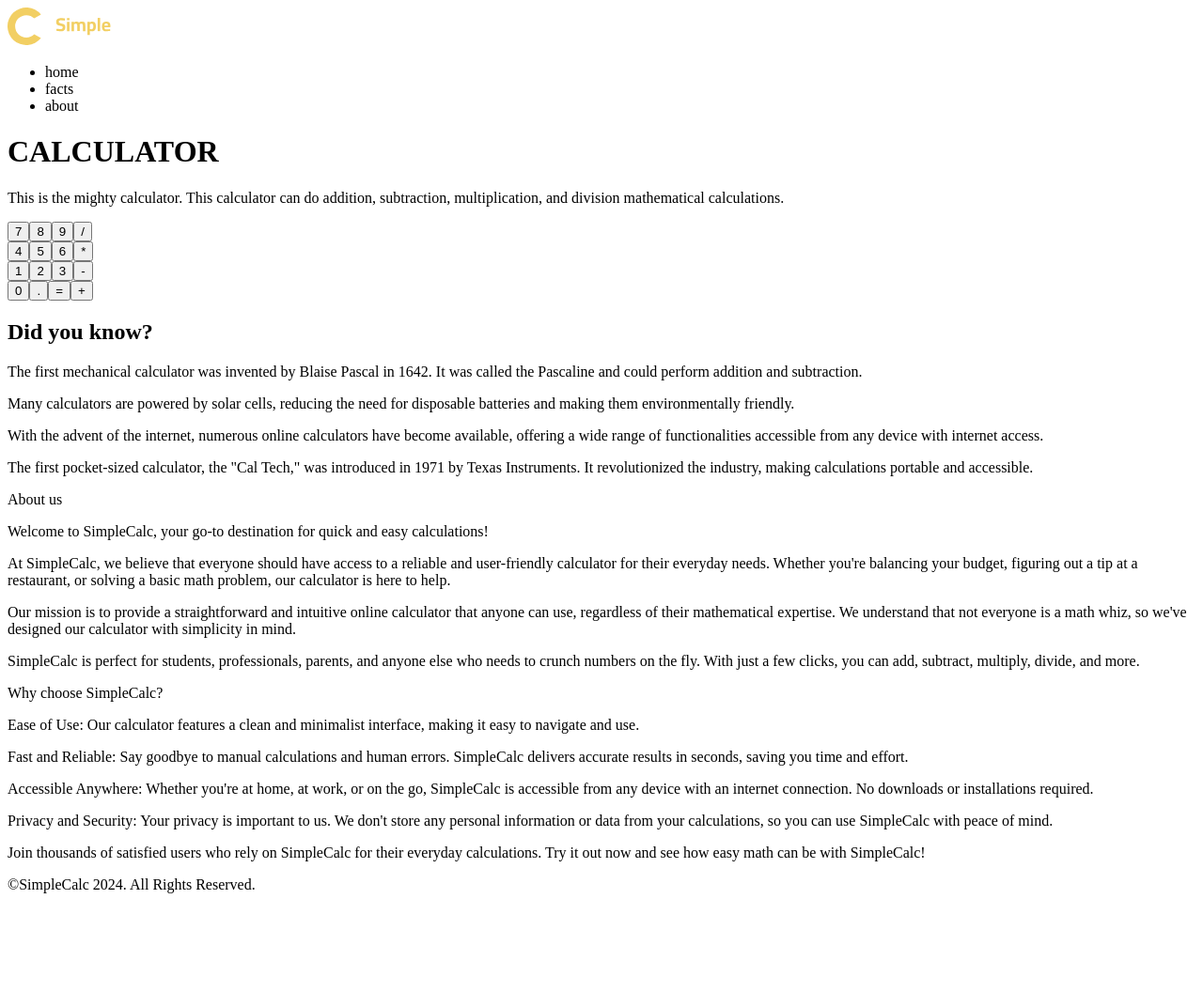
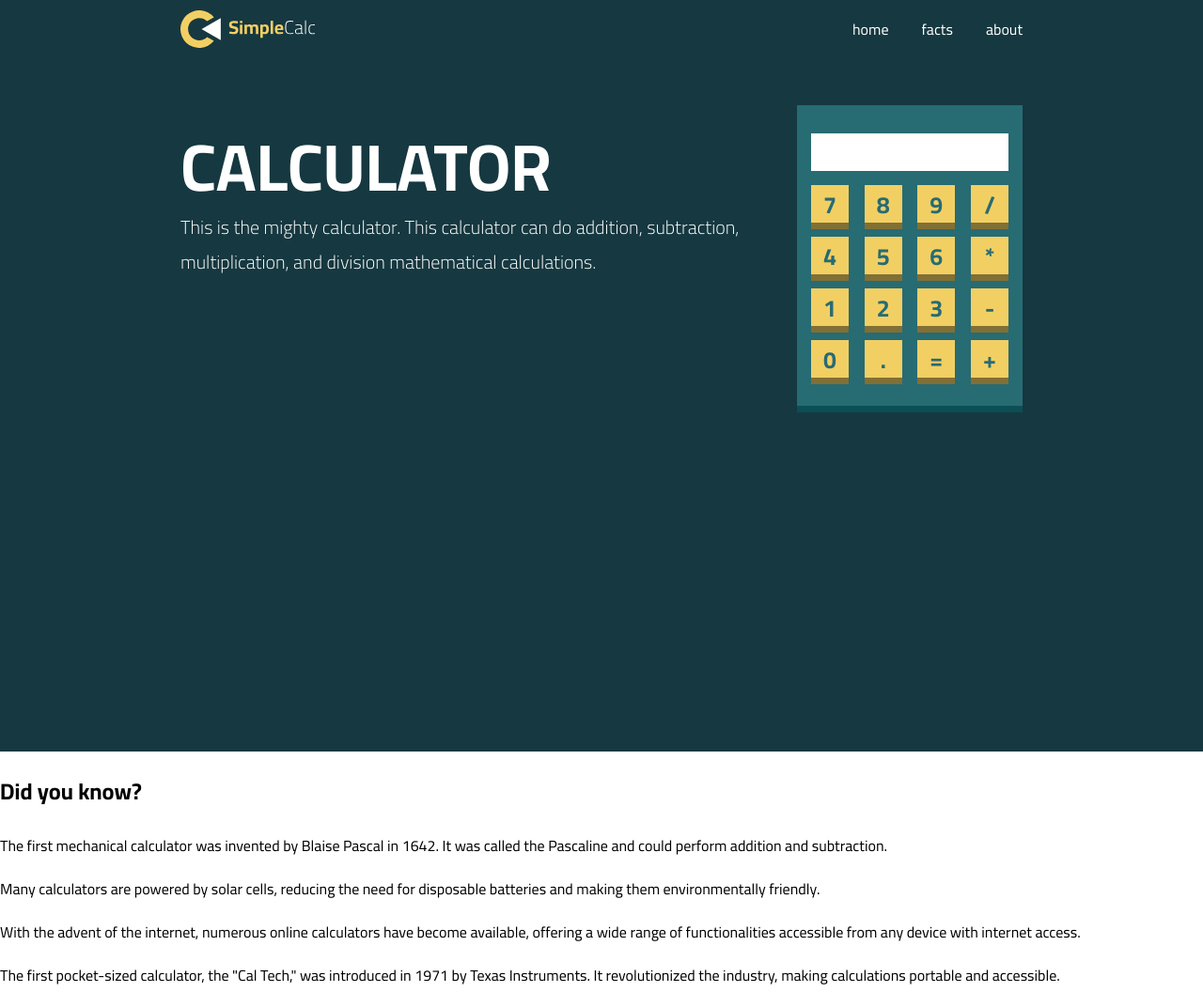
Before and after one commit to aymanema18/calculator, a plain HTML site: page index.html in a window 1280 px wide. Shown: the top 1056 px of the page at 94% size. Before the commit the page ends 967 px from the top, so only its background shows below. Drawn offline with Linux system fonts and the light colour scheme.

Commit message:
Create style file and style section 1

```diff
--- a/index.html
+++ b/index.html
@@ -3,27 +3,32 @@
 <head>
     <meta charset="UTF-8">
     <meta name="viewport" content="width=device-width, initial-scale=1.0">
-    <title>Document</title>
+    <title>Calculator</title>
+    <link rel="preconnect" href="https://fonts.googleapis.com">
+    <link rel="preconnect" href="https://fonts.gstatic.com" crossorigin>
+    <link href="https://fonts.googleapis.com/css2?family=Cairo:wght@200..1000&display=swap" rel="stylesheet">
+    <link rel="stylesheet" href="styles.css">
 </head>
 <body>
-    <div class="section-1">
+    <div id="home" class="section-1">
         <div class="sec1-container">
             <header><img src="simplecalc.svg" alt="simplecalc.svg" height="40px" width="auto">
                 <nav>
                     <ul>
-                        <li>home</li>
-                        <li>facts</li>
-                        <li>about</li>
+                        <li><a href="#home">home</a></li>
+                        <li><a href="#facts" >facts</a></li>
+                        <li><a href="#about">about</a></li>
                     </ul>
                 </nav>
             </header>
+            <div class="left-and-right-container">
                 <div class="sec1-left-half">
                     <h1>CALCULATOR</h1>
                     <p>This is the mighty calculator. This calculator can do addition, subtraction, multiplication, and division mathematical calculations.</p>
                 </div>
-            <div class="sec2-right-half">
+                <div class="sec1-right-half">
                     <div class="calculator">
-                    <div></div>
+                        <input type="text">
                         <div><button value="7">7</button><button value="8">8</button><button value="9">9</button><button value="/">/</button></div>
                         <div><button value="4">4</button><button value="5">5</button><button value="6">6</button><button value="*">*</button></div>
                         <div><button value="1">1</button><button value="2">2</button><button value="3">3</button><button value="-">-</button></div>
@@ -32,7 +37,8 @@
                 </div>
             </div>
         </div>
-    <div class="section-2">
+    </div>
+    <div id="facts" class="section-2">
         <div class="sec2-container">
             <h2>Did you know?</h2>
             <p>The first mechanical calculator was invented by Blaise Pascal in 1642. It was called the Pascaline and could perform addition and subtraction.</p>
@@ -41,7 +47,7 @@
             <p>The first pocket-sized calculator, the "Cal Tech," was introduced in 1971 by Texas Instruments. It revolutionized the industry, making calculations portable and accessible.</p>
         </div>
     </div>
-    <div class="section-3">
+    <div id="about" class="section-3">
         <div class="sec3-container">
             <p>About us</p>
             <p>Welcome to SimpleCalc, your go-to destination for quick and easy calculations!</p>
--- /dev/null
+++ b/styles.css
@@ -0,0 +1,110 @@
+body {
+    font-family: "cairo", sans-serif;
+    margin: 0;
+}
+
+.section-1 {
+    background-color: #163840;
+    color: white;
+    display: flex;
+    justify-content: center;
+    height: 100vh;
+}
+
+.sec1-container {
+    display: flex;
+    flex-direction: column;
+    width: 70%;
+}
+
+
+header, ul {
+    display: flex;
+}
+
+header {
+    justify-content: space-between;
+    align-items: center;
+}
+
+ul {
+    list-style-type: none;
+    gap: 35px;
+}
+
+a {
+    color: white;
+    text-decoration: none;
+}
+
+.left-and-right-container, .sec1-right-half, .calculator div {
+    display: flex;
+}
+.left-and-right-container {
+    padding: 50px 0;
+}
+
+.sec1-right-half {
+    justify-content: flex-end;
+    align-items: center;
+    flex: 1;
+}
+
+.sec1-left-half {
+    flex: 2;
+}
+
+.sec1-left-half p {
+    font-size: 20px;
+    font-weight: 300;
+    margin: -20px 0 0 0;
+}
+
+h1 {
+    font-size: 70px;
+    margin: 0;
+}
+
+.calculator {
+    background-color: #276B73;
+    width: 210px;
+    height: 260px;
+    display: flex;
+    flex-direction: column;
+    justify-content: space-evenly;
+    align-items: center;
+    padding: 30px 15px;
+    gap: 15px;
+    box-shadow: 0 7px #0b4e54;
+}
+
+.calculator input {
+    width: 100%;
+    height: 40px;
+    border: none;
+    padding: 5px 8px;
+    box-sizing: border-box;
+}
+
+button {
+    color: #276B73;
+    background-color: #F2CF63;
+    border: none;
+    width: 40px;
+    height: 40px;
+    display: flex;
+    justify-content: center;
+    align-items: center;
+    box-shadow: 0 7px #826f34;
+}
+
+button, .calculator input {
+    font-family: 'cairo', sans-serif;
+    font-size: 25px;
+    font-weight: bold;
+}
+
+.calculator div {
+    justify-content: space-between;
+    width: 100%
+}
```
Lines whose indentation alone changed are shown as unchanged.
